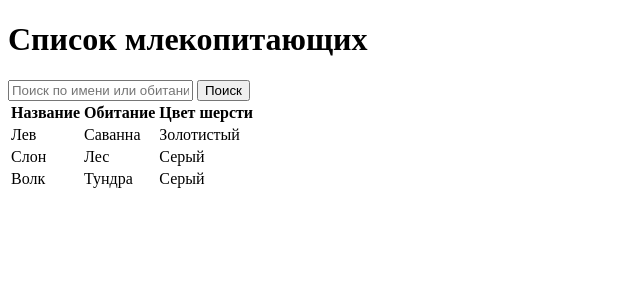
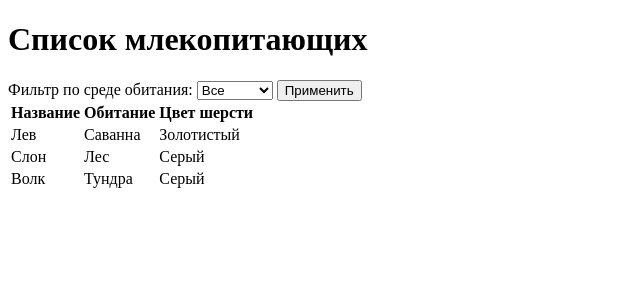
Before and after one commit to asphaltovich/PythonProject4, a Django app: page /mammals/ in a window 1280 px wide. Shown: the top 300 px of the page, without its empty margins (0-640 px from the left). Run offline with Django 4.2, Linux system fonts and the light colour scheme.

Commit message:
Update mammal_list.html

```diff
--- a/animal_project/animals/templates/animals/mammal_list.html
+++ b/animal_project/animals/templates/animals/mammal_list.html
@@ -2,15 +2,21 @@
 <html lang="ru">
 <head>
     <meta charset="UTF-8">
-    <title>Млекопитающие</title>
+    <title>Список млекопитающих</title>
 </head>
 <body>
     <h1>Список млекопитающих</h1>
-    <form method ="get">
-        <input type="text" name="search" value="{{ search_query }}"
-                        placeholder="Поиск по имени или обитанию">
-        <button type="submit">Поиск</button>
+    <form method="get">
+        <label for="filter_habitat">Фильтр по среде обитания:</label>
+        <select name="filter_habitat" id="filter_habitat">
+            <option value="">Все</option>
+            <option value="лес" {% if filter_habitat == "лес" %}selected{% endif %}>Лес</option>
+            <option value="саванна" {% if filter_habitat == "саванна" %}selected{% endif %}>Саванна</option>
+            <option value="тундра" {% if filter_habitat == "тундра" %}selected{% endif %}>Тундра</option>
+        </select>
+        <button type="submit">Применить</button>
     </form>
+
     {% if mammals %}
     <table>
         <thead>
@@ -31,7 +37,7 @@
         </tbody>
     </table>
     {% else %}
-    <p>Нет результатов, соответствующих поиску.</p>
+    <p>Нет млекопитающих, соответствующих фильтру.</p>
     {% endif %}
 </body>
 </html>
```
